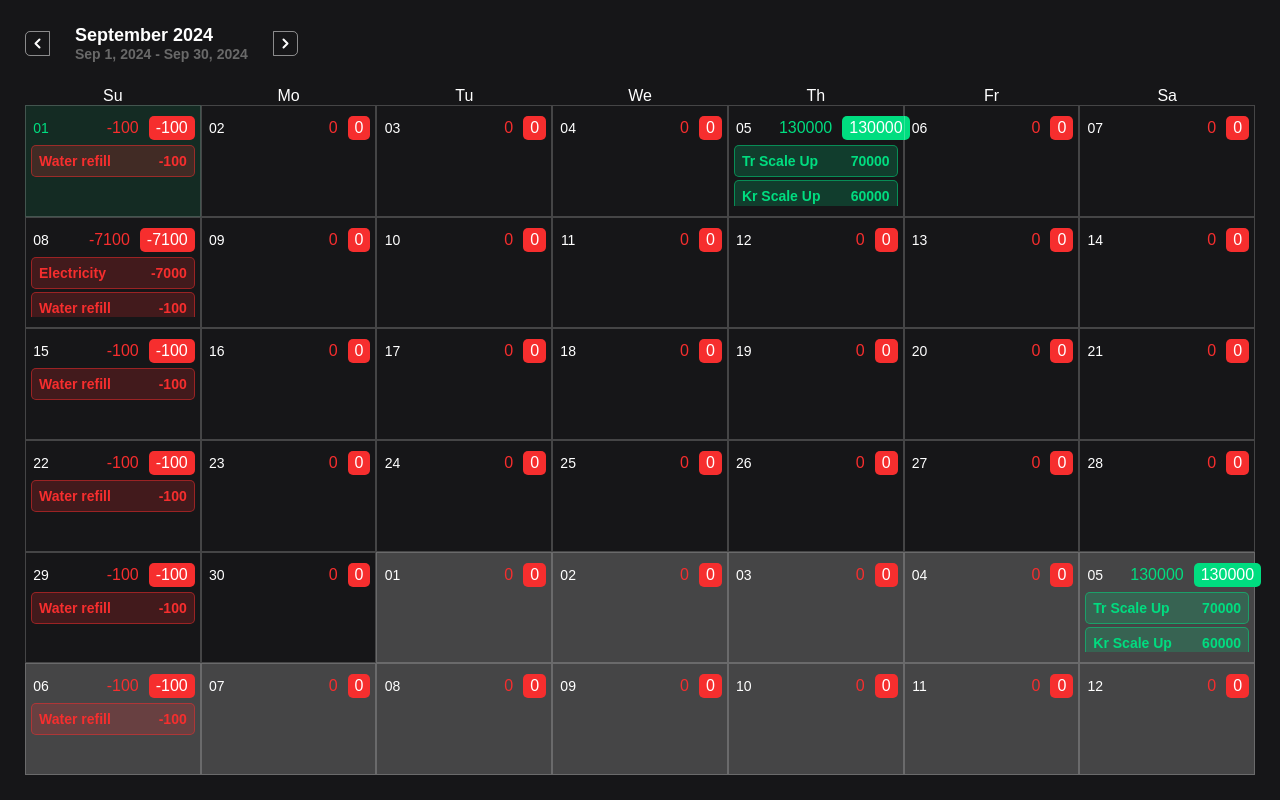
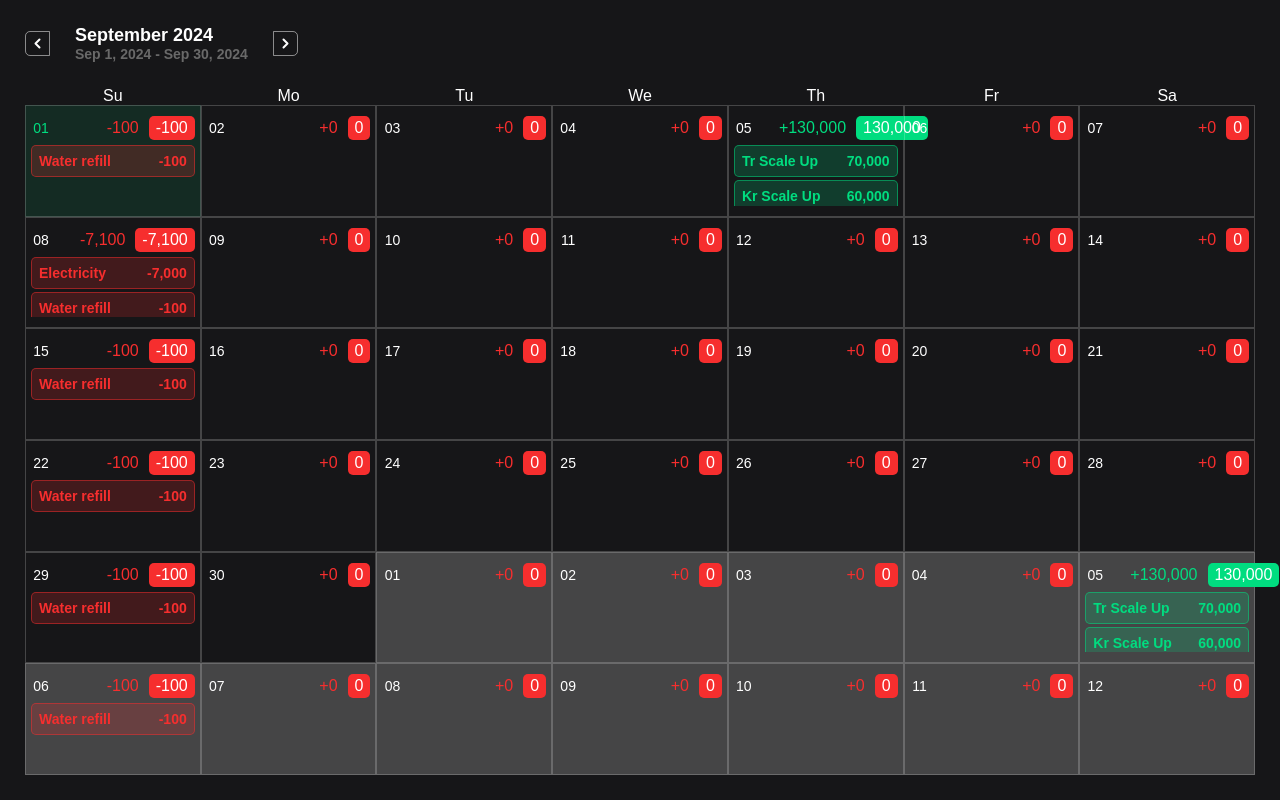
Before and after one commit to kolehiyolo/persn-adulting_101_v2, a React (Create React App) app in the folder client/: page / in a window 1280 px wide. Built offline with nearby package versions, Linux system fonts and the light colour scheme; a web font is replaced by a local one.

Commit message:
numbers w comma, DateCard total w +- sign
numbers w comma, DateCard total w +- sign
1. now all numbers have 3 digit comma for better readability
  1.1. just added .toLocaleString() to number renders
2. also made it so that the DateCard change amount has positive sign when it's a positive change

```diff
--- a/client/src/components/containers/DateCard.component.scss
+++ b/client/src/components/containers/DateCard.component.scss
@@ -50,7 +50,7 @@
       flex-direction: row;
       gap: 10px;
 
-      .dateRunningTotal {
+      .dateTotal {
         display: flex;
         flex-direction: row;
         justify-content: center;
@@ -67,7 +67,7 @@
         }
       }
 
-      .dateTotal {
+      .dateRunningTotal {
         display: flex;
         flex-direction: row;
         justify-content: center;
--- a/client/src/components/containers/DateCard.component.tsx
+++ b/client/src/components/containers/DateCard.component.tsx
@@ -77,14 +77,14 @@ export default function DateCard({
           className='right'
         >
           <div
+            className={dateTotalClassName}
+          >
+            {dateTotal >= 0 ? '+' : ''}{dateTotal.toLocaleString()}
+          </div>
+          <div
             className={dateRunningTotalClassName}
           >
-            {dateTotal}
-          </div>
-          <div
-            className={dateTotalClassName}
-          >
-            {dateTotal}
+            {dateTotal.toLocaleString()}
           </div>
         </div>
       </div>
--- a/client/src/components/containers/TransactionCard.component.tsx
+++ b/client/src/components/containers/TransactionCard.component.tsx
@@ -39,7 +39,7 @@ export default function TransactionCard({
           className='transactionAmount'
         >
           {transaction.type === 'Expense' ? '-' : '' }
-          {transaction.amount}
+          {transaction.amount.toLocaleString()}
         </p>
       </div>
     </div>
```
Also changed, not shown: 2 other files (tests, documents, lock files or other folders).
